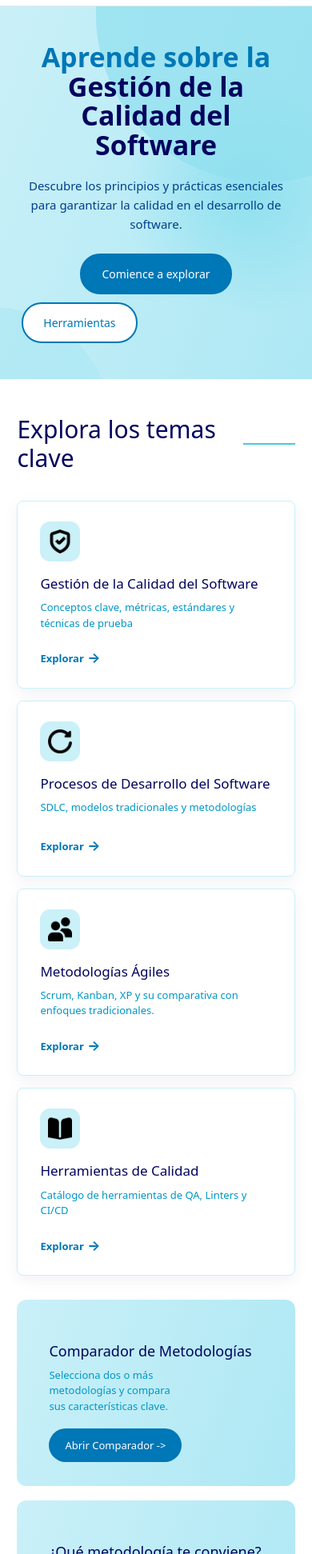
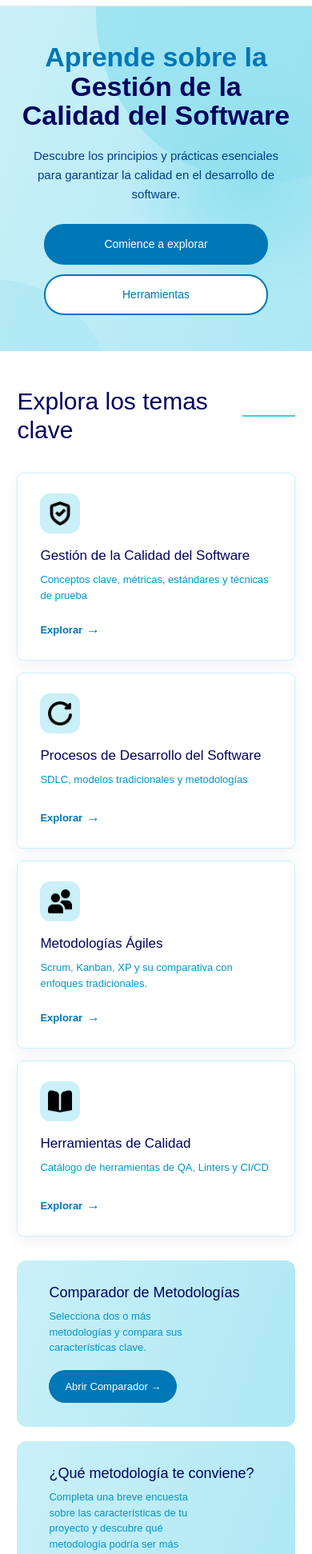
Before and after one commit to MaxSteelMM/Scrum-Mates, a website: page index.html in a window 390 px wide. Shown: the part 57-2000 px from the top of the page at 80% size. Drawn offline with nearby package versions, Linux system fonts and the light colour scheme.

Commit message:
Correccion general

```diff
--- a/Estilos/Style.css
+++ b/Estilos/Style.css
@@ -592,8 +592,8 @@
     }
     .hero h1 { width: 100%; font-size: 34px; margin: 0 auto 20px; }
     .hero p { width: 100%; margin: 0 auto 25px; }
-    .hero button { margin: 0 auto; }
-    .hero button + button { margin-left: 0; margin-top: 10px; }
+    .hero button { width: 100%; max-width: 280px; margin: 0; }
+    .hero button + button { margin: 12px 0 0; }
     .cards-Inicio { grid-template-columns: 1fr; }
     .cards-abajo { grid-template-columns: 1fr; }
 }
@@ -647,3 +647,13 @@ body.mt {
   font-size: 12px; text-align: center;
 }
 @media (prefers-reduced-motion: reduce) { html { scroll-behavior: auto; } }
+
+/* Todo el botón es clicable (antes solo respondía el texto del <a> interno) */
+.hero button a::after,
+.card-abajo-1 button a::after,
+.card-abajo-2 button a::after {
+    content: "";
+    position: absolute;
+    inset: 0;
+    border-radius: inherit;
+}
--- a/index.html
+++ b/index.html
@@ -1,28 +1,25 @@
 <!doctype html>
-<html lang="en">
+<html lang="es">
 
 <head>
   <meta charset="UTF-8" />
   <meta name="viewport" content="width=device-width, initial-scale=1.0" />
-  <title>Inicio</title>
+  <title>Inicio - ScrumMates</title>
+  <link rel="stylesheet" href="https://cdn.jsdelivr.net/npm/bootstrap@5.3.3/dist/css/bootstrap.min.css">
+  <link rel="stylesheet" href="https://cdn.jsdelivr.net/npm/bootstrap-icons@1.10.5/font/bootstrap-icons.css">
   <link rel="stylesheet" href="./Estilos/Style.css">
   <link rel="stylesheet" href="./Estilos/Navbar.css">
-  <link rel="stylesheet" href="https://cdn.jsdelivr.net/npm/bootstrap@5.3.0/dist/css/bootstrap.min.css">
-  <link rel="stylesheet" href="https://cdn.jsdelivr.net/npm/bootstrap-icons@1.10.5/font/bootstrap-icons.css">
-  <link rel="stylesheet" href="https://cdnjs.cloudflare.com/ajax/libs/font-awesome/6.4.0/css/all.min.css">
-  <link rel="stylesheet" href="https://cdnjs.cloudflare.com/ajax/libs/font-awesome/6.4.0/css/fontawesome.min.css">
 </head>
 
 <body>
 
   <div id="site-nav"></div>
-<script src="JS/navbar.js" defer></script>
 
   <div class="hero">
     <h1>Aprende sobre la Gestión de la Calidad del Software</h1>
     <p>Descubre los principios y prácticas esenciales para garantizar la calidad en el desarrollo de software.</p>
-    <button><a href="./Paginas/Calidad.html">Comience a explorar</a></button>
-    <button><a href="./Paginas/Herramientas_calidad.html">Herramientas</a></button>
+    <button type="button"><a href="./Paginas/Calidad.html">Comience a explorar</a></button>
+    <button type="button"><a href="./Paginas/Herramientas_calidad.html">Herramientas</a></button>
   </div>
 
   <div class="S-principal">
@@ -46,7 +43,7 @@
       <div class="card-I">
         <img src="./Img/Simbolos/usuarios.png" alt="" />
         <h3>Metodologías Ágiles</h3>
-        <p> Scrum, Kanban, XP y su comparativa con enfoques tradicionales.</p>
+        <p>Scrum, Kanban, XP y su comparativa con enfoques tradicionales.</p>
         <a href="./Paginas/Metodologias.html">Explorar</a>
       </div>
 
@@ -59,23 +56,21 @@
     </div>
 
     <div class="cards-abajo">
-
       <div class="card-abajo-1">
-                                <img src="" alt="">
         <h3>Comparador de Metodologías</h3>
         <p>Selecciona dos o más metodologías y compara sus características clave.</p>
-                                <button><a href="./Paginas/Comparador.html">Abrir Comparador -></a></button>
+        <button type="button"><a href="./Paginas/Comparador.html">Abrir Comparador →</a></button>
       </div>
 
       <div class="card-abajo-2">
-                                <img src="" alt="">
         <h3>¿Qué metodología te conviene?</h3>
-                                <p>Completa una breve encuesta sobre las características de tu proyecto y descubre qué metodología podría ser
-                                    más adecuada.</p>
-                                <button><a href="./Paginas/Encuesta.html">Comenzar encuesta -></a></button>
+        <p>Completa una breve encuesta sobre las características de tu proyecto y descubre qué metodología podría ser más adecuada.</p>
+        <button type="button"><a href="./Paginas/Encuesta.html">Comenzar encuesta →</a></button>
       </div>
     </div>
   </div>
+
+  <footer class="mt-foot">© 2026 ScrumMates. Todos los derechos reservados.</footer>
 
   <script src="https://cdn.jsdelivr.net/npm/bootstrap@5.3.3/dist/js/bootstrap.bundle.min.js"></script>
   <script src="JS/navbar.js" defer></script>
```
Lines whose indentation alone changed are shown as unchanged.
